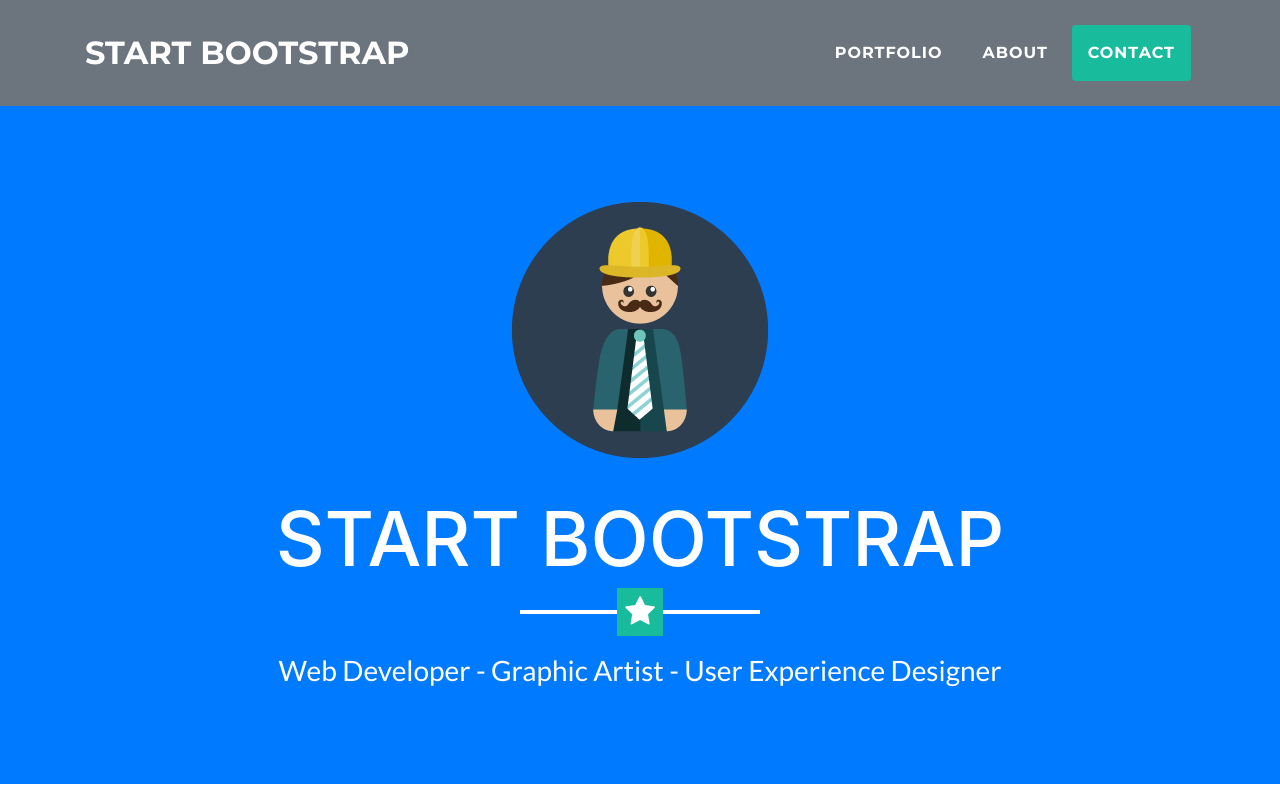
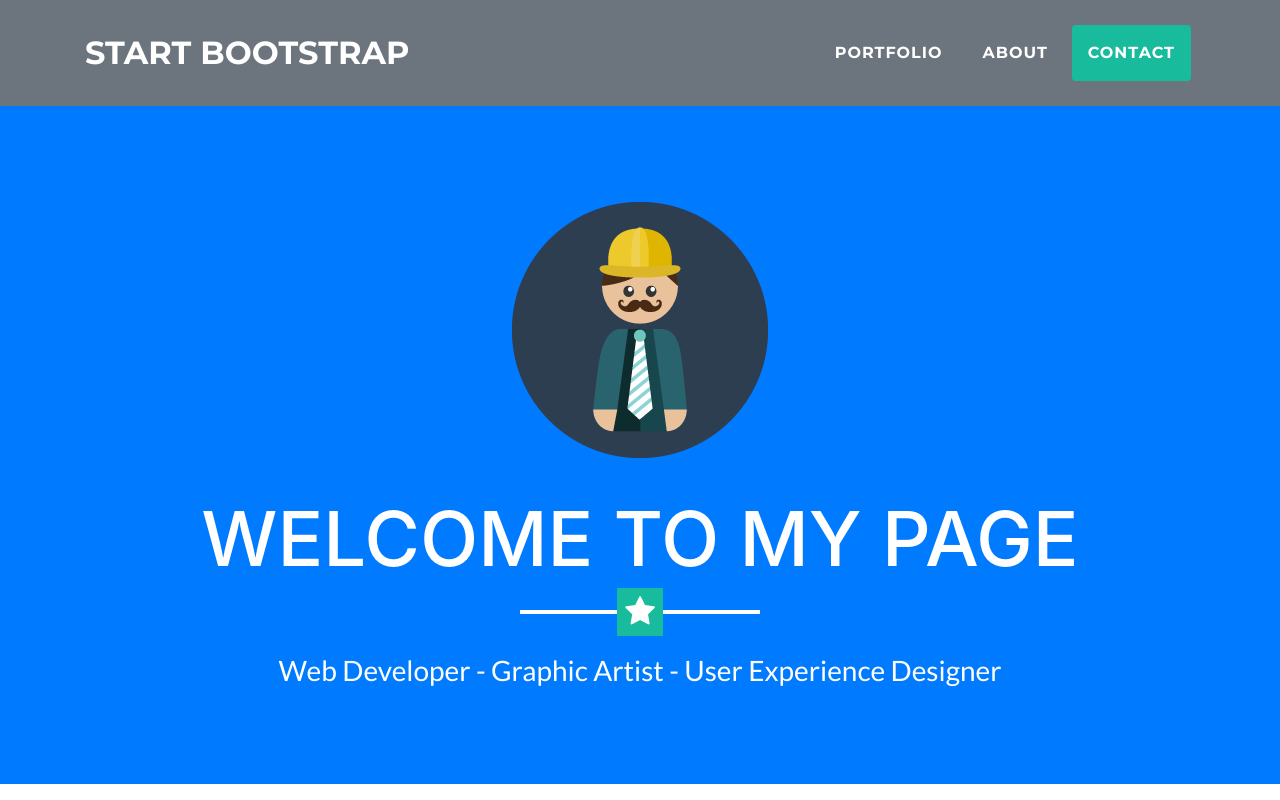
Before and after one commit to bruceewue/myPage, a website with bundled scripts: page myPage_0120/index.html in a window 1280 px wide. Shown: the top 800 px of the page. Built offline with nearby package versions, Linux system fonts and the light colour scheme.

Commit message:
change text-uppercase

```diff
--- a/myPage_0120/index.html
+++ b/myPage_0120/index.html
@@ -56,7 +56,7 @@
     <header class="masthead bg-primary text-white text-center">
       <div class="container">
         <img class="img-fluid mb-5 d-block mx-auto" src="img/profile.png" alt="">
-        <h1 class="text-uppercase mb-0">Start Bootstrap</h1>
+        <h1 class="text-uppercase mb-0">Welcome to my page</h1>
         <hr class="star-light">
         <h2 class="font-weight-light mb-0">Web Developer - Graphic Artist - User Experience Designer</h2>
       </div>
```
